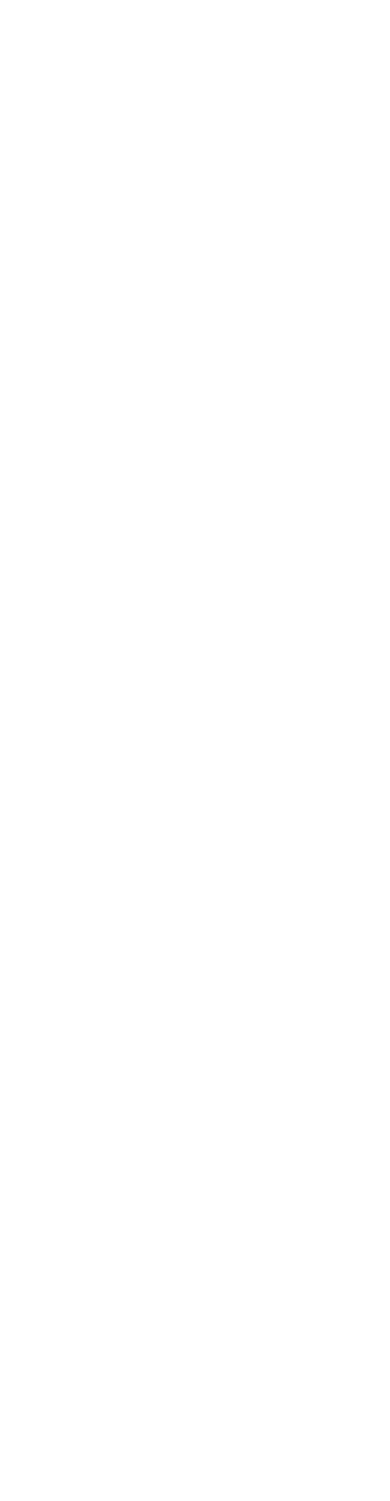
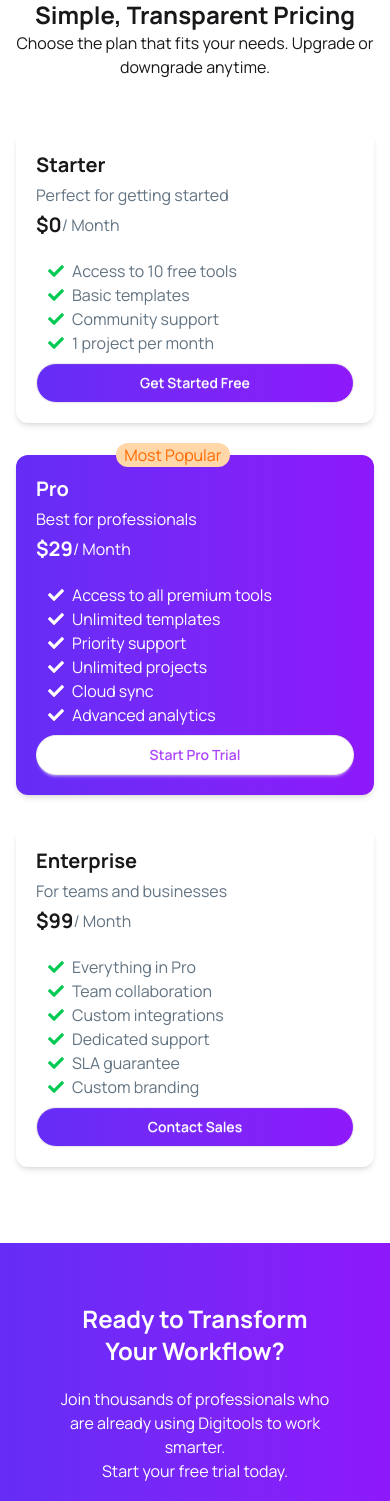
Before and after one commit to mamun945/assignment6-react, a React (Vite) app: page / in a window 390 px wide. Shown: the part 6180-7681 px from the top of the page. Before the commit the page ends 6163 px from the top, so only its background shows below. Built offline with nearby package versions, Linux system fonts and the light colour scheme; the HTML template or start-up script is replaced by a standard one.

Commit message:
i have makes full wesite

```diff
--- /dev/null
+++ b/public/pricingdata.json
@@ -0,0 +1,46 @@
+[
+  {
+    "id":1,
+    "name": "Starter",
+    "description": "Perfect for getting started",
+    "price": "0",
+    "features": [
+      "Access to 10 free tools",
+      "Basic templates",
+      "Community support",
+      "1 project per month"
+    ],
+    "button": "Get Started Free"
+  },
+  {
+    "id":2,
+    "name": "Pro",
+    "description": "Best for professionals",
+    "price": "29",
+     "status":"Most Popular",
+    "features": [
+      "Access to all premium tools",
+      "Unlimited templates",
+      "Priority support",
+      "Unlimited projects",
+      "Cloud sync",
+      "Advanced analytics"
+    ],
+    "button": "Start Pro Trial"
+  },
+  {
+    "id":3,
+    "name": "Enterprise",
+    "description": "For teams and businesses",
+    "price": "99",
+    "features": [
+      "Everything in Pro",
+      "Team collaboration",
+      "Custom integrations",
+      "Dedicated support",
+      "SLA guarantee",
+      "Custom branding"
+    ],
+    "button": "Contact Sales"
+  }
+]
--- a/src/App.jsx
+++ b/src/App.jsx
@@ -6,11 +6,19 @@ import Banner from './component/Banner/Banner'
 import Navbar from './component/navbar/Navbar'
 import Toggle from './component/togglingSection/Toggle'
 import Getstarted from './component/GetStartedSection/Getstarted';
+import SimpleCart from './component/simplePricingSection/SimpleCart';
+import Transform from './component/TransformSection/Transform';
+import Footer from './component/FooterSection/Footer';
 
 const data = async()=>{
   const res = await fetch('data.json')
   return res.json();
 }
+const pricingData = async() =>{
+  const res = await fetch('pricingdata.json')
+  return res.json();
+}
+let priceDatas = pricingData();
 let cartDatas = data();
 function App() {
   const [cardArray, setCardArray] = useState([]);
@@ -22,6 +30,9 @@ function App() {
     <Toggle cartDatas={cartDatas} cardArray={cardArray} setCardArray={setCardArray}/>
      <Getstarted/>
 
+      <SimpleCart priceDatas={priceDatas}/>
+      <Transform/>
+      <Footer/>
     </>
   )
 }
--- /dev/null
+++ b/src/component/FooterSection/Footer.jsx
@@ -0,0 +1,68 @@
+import React from 'react';
+import { FaFacebookSquare, FaInstagram } from 'react-icons/fa';
+import { FaXTwitter } from 'react-icons/fa6';
+
+const Footer = () => {
+    return (
+        <div className='bg-black text-white'>
+            <div className='container mx-auto py-20 flex flex-wrap gap-5 justify-between p-4'>
+              <div>
+                <h2 className='font-bold text-2xl'>DigiTools</h2>
+                <p className='text-[#dddddda2]'>Premium tools for creators,<br/> professionals, and businesses. Work smarter<br/>
+                 with our suite of powerful tools.</p>
+              </div>
+
+              <div>
+                <p>Product</p>
+                <div className='text-[#dddddda2]'>
+                <p>Features</p>
+                <p>Pricing</p>
+                <p>Templates</p>
+                <p>Integrations</p>
+                </div>
+              </div>
+
+              <div>
+                <p>Company</p>
+                <div className='text-[#dddddda2]'>
+                <p>About</p>
+                <p>Blog</p>
+                <p>Careers</p>
+                <p>Press</p>
+                </div>
+              </div>
+
+              <div>
+                <p>Resources</p>
+                <div className='text-[#dddddda2]'>
+                <p>Documentation</p>
+                <p>Help Center</p>
+                <p>Community</p>
+                <p>Contact</p>
+                </div>
+              </div>
+
+              <div>
+                <p>Social Links</p>
+                 <div className='flex items-center gap-1'>
+                    <div className='h-[30px] w-[30px] flex justify-center items-center rounded-full bg-white'><FaInstagram className='text-black'/></div>
+                    <div className='h-[30px] w-[30px] flex justify-center items-center rounded-full bg-white'><FaFacebookSquare className='text-black'/></div>
+                    <div className='h-[30px] w-[30px] flex justify-center items-center rounded-full bg-white'><FaXTwitter className='text-black'/></div>
+                 </div>
+              </div>
+            </div>
+            <div className='container mx-auto p-4 '>
+             <div className='flex justify-between items-center gap-2 flex-col md:flex-row text-[#dddddda2]'>
+                <p>© 2026 Digitools. All rights reserved.</p>
+                <div className='flex items-center gap-4'>
+                    <p>Privacy Policy</p>
+                    <p>Terms of Service </p>
+                    <p>Cookies</p>
+                </div>
+             </div>
+            </div>
+        </div>
+    );
+};
+
+export default Footer;
--- /dev/null
+++ b/src/component/TransformSection/Transform.jsx
@@ -0,0 +1,21 @@
+import React from 'react';
+
+const Transform = () => {
+    return (
+        <div className='bg-linear-to-r from-[#652df7] to-[#8e18fa] text-white p-15 mt-15'>
+            <div className='container mx-auto text-center'>
+               <div className='space-y-5'>
+                <h2 className='font-bold text-2xl'>Ready to Transform Your Workflow?</h2>
+               <p>Join thousands of professionals who are already using Digitools to work smarter.<br/>Start your free trial today.</p>
+               <div className='button flex items-center gap-2 justify-center'>
+                  <button className='px-4 py-2 bg-white rounded-full text-purple-500'>Explore Products</button>
+                  <button className='py-2 px-5 border-1 border-white rounded-full'>View Pricing</button>
+               </div>
+               <p>14-day free trial • No credit card required • Cancel anytime</p>
+               </div>
+            </div>
+        </div>
+    );
+};
+
+export default Transform;
--- /dev/null
+++ b/src/component/simplePricingSection/Card1.jsx
@@ -0,0 +1,31 @@
+import React from 'react';
+import FeatureCard from './FeatureCard';
+
+const Card1 = ({data}) => {
+    const {button, description, features, name, price, status} = data
+    return (
+        <div className={`relative hover:border shadow-md hover:scale-102 p-5 rounded-xl space-y-2 flex flex-col ${status && 'bg-linear-to-r from-[#652df7] to-[#8e18fa] text-white'}`}>
+              <div className='absolute bg-orange-200 px-2 rounded-full text-orange-500 top-[-12px] left-[28%]'>{status}</div>
+             <div className='flex-1 space-y-1'>
+                 <div className='flex flex-col gap-1'>
+                <h1 className='font-bold text-xl'>{name}</h1>
+                <p className={`${status || 'text-[#627382]'}`}>{description}</p>
+            </div>
+            <div className='flex items-center'>
+                <h1 className='font-bold text-xl'>${price}</h1>
+                <p className={`${status || 'text-[#627382]'}`}>/ Month</p>
+            </div>
+            <div className='mt-5'>
+                {
+                features.map((item, ind) =>( <FeatureCard key={ind} item={item} status={status}/>))
+                }
+            </div>
+             </div>
+            {
+               status ? <button className="btn rounded-full bg-white text-purple-500 w-full">{button}</button> : <button className="btn rounded-full bg-linear-to-r from-[#652df7] to-[#8e18fa] text-white w-full">{button}</button>
+            }
+        </div>
+    );
+};
+
+export default Card1;
--- /dev/null
+++ b/src/component/simplePricingSection/FeatureCard.jsx
@@ -0,0 +1,10 @@
+import React from 'react';
+import { FaCheck } from 'react-icons/fa';
+
+const FeatureCard = ({item, status}) => {
+    return (
+        <li className={`ml-3 flex items-center gap-2 ${status || 'text-[#627382]'}`}><FaCheck className={`text-green-500 ${status && 'text-white'}`}/> {item}</li>
+    );
+};
+
+export default FeatureCard;
--- /dev/null
+++ b/src/component/simplePricingSection/SimpleCart.jsx
@@ -0,0 +1,22 @@
+import React, { use } from 'react';
+import Card1 from './Card1';
+
+const SimpleCart = ({priceDatas}) => {
+    let datas = use(priceDatas);
+    console.log(datas);
+    return (
+        <div className='container mx-auto'>
+            <div className='text-center p-4'>
+                <h2 className='text-2xl font-bold'>Simple, Transparent Pricing</h2>
+                <p>Choose the plan that fits your needs. Upgrade or downgrade anytime.</p>
+            </div>
+            <div className='grid grid-cols-1 md:grid-cols-3 mt-5 gap-8 p-4'>
+                {
+                  datas.map(data => <Card1 key={data.id} data={data}/>)
+                }
+            </div>
+        </div>
+    );
+};
+
+export default SimpleCart;
```
